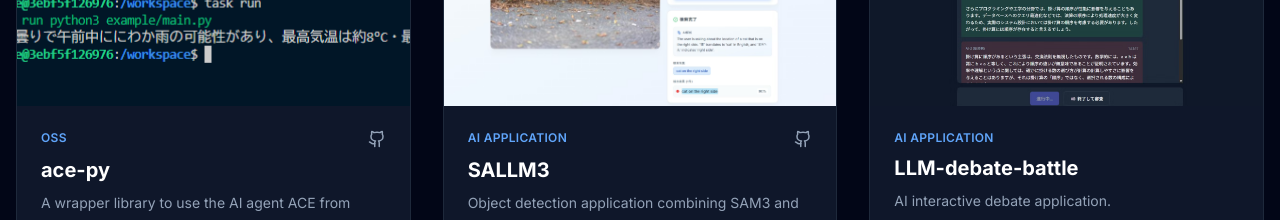
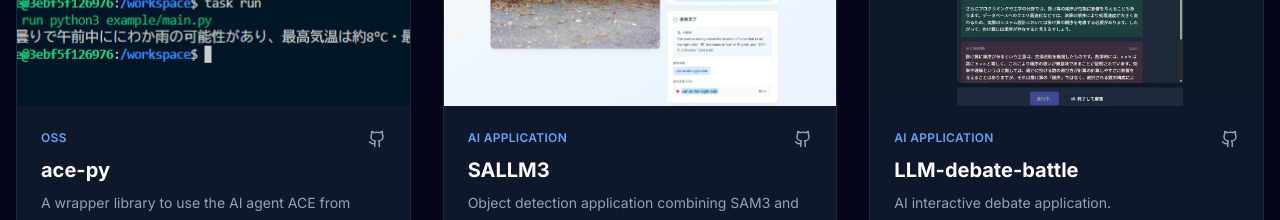
Before and after one commit to levyxx/mypage, a React (Vite) app: page / in a window 1280 px wide. Shown: the part 1500-1720 px from the top of the page. Built offline with nearby package versions, Linux system fonts and the light colour scheme.

Commit message:
画像の設定し忘れを修正

```diff
--- a/src/components/Projects.tsx
+++ b/src/components/Projects.tsx
@@ -33,6 +33,7 @@
     category: "AI Application",
     description: "AI interactive debate application.",
     tech: ["AI", "LLM", "Chat", "Go", "TypeScript"],
+    github: "https://github.com/levyxx/LLM-debate-battle",
     image: "public/images/LLM-debate-battle.png"
   },
   {
```
